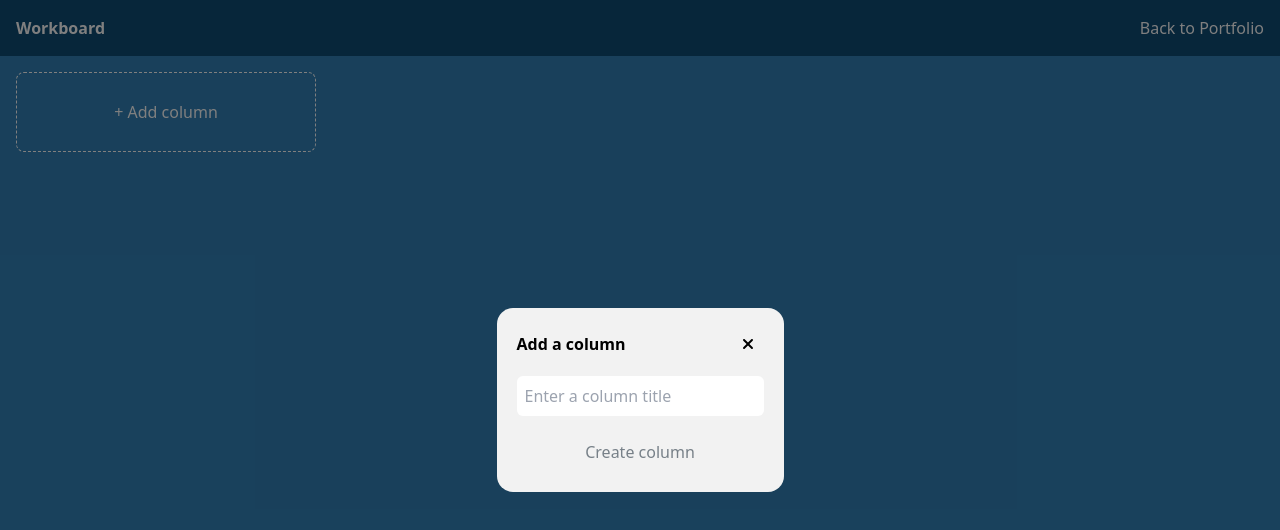
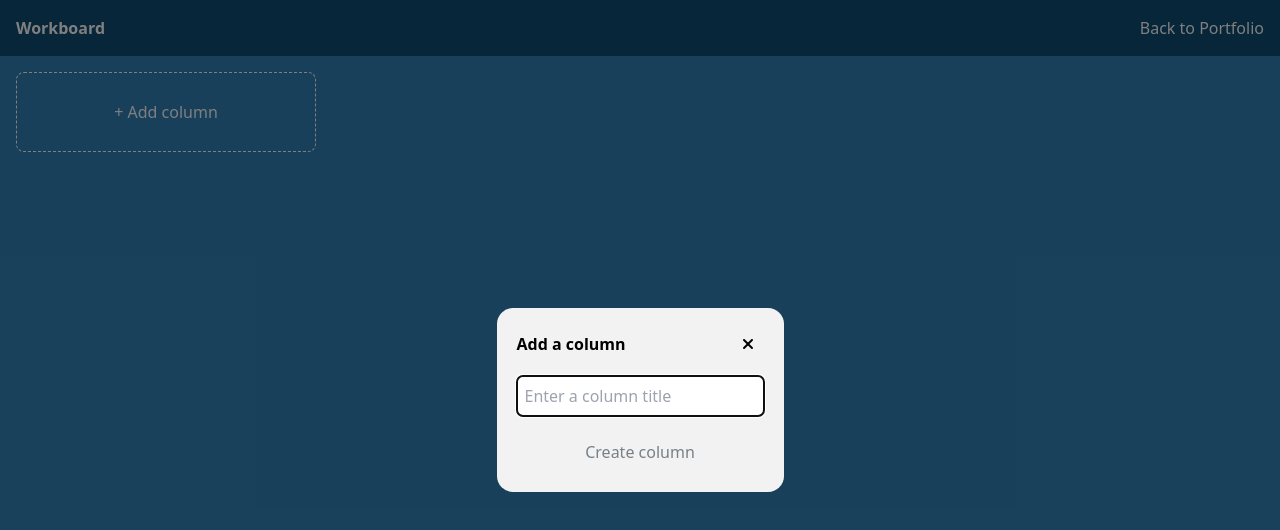
Before and after one commit to Cody06/Portfolio, a Next.js app: page /workboard in a window 1280 px wide. Both pictures are taken after a click on the button "+ Add column". Shown: the top 530 px of the page. Built offline with nearby package versions, Linux system fonts and the light colour scheme.

Commit message:
Update CreateColumnModal

```diff
--- a/src/components/Workboard/CreateColumnModal.tsx
+++ b/src/components/Workboard/CreateColumnModal.tsx
@@ -4,26 +4,31 @@ import ModalBody from '../Modal/ModalBody';
 
 interface Props {
     isOpen: boolean;
-    onCreateColumn: (colName: string) => void;
+    onCreateColumn: (colTitle: string) => void;
     requestClose: () => void;
 }
 
 const CreateColumnModal: React.FC<Props> = ({ isOpen, onCreateColumn, requestClose }) => {
-    const [colName, setColName] = useState('');
+    const [title, setTitle] = useState('');
+    const disabled = title.length === 0;
 
-    const handleChange = (ev: React.ChangeEvent<HTMLInputElement>) => setColName(ev.target.value);
+    const handleChange = (ev: React.ChangeEvent<HTMLInputElement>) => setTitle(ev.target.value);
 
-    const disabled = colName.length === 0;
+    const clearInputAndClose = () => {
+        setTitle('');
+        requestClose();
+    };
 
     return (
-        <Modal isOpen={isOpen} title="Add a column" requestClose={requestClose}>
+        <Modal isOpen={isOpen} title="Add a column" requestClose={clearInputAndClose}>
             <ModalBody>
                 <div className="flex flex-col items-center gap-y-4">
                     <input
+                        autoFocus
                         type="text"
                         className="p-2 rounded-md"
                         placeholder="Enter a column title"
-                        value={colName}
+                        value={title}
                         onChange={handleChange}
                     />
                     <button
@@ -35,9 +40,8 @@ const CreateColumnModal: React.FC<Props> = ({ isOpen, onCreateColumn, requestClo
                             } `}
                         disabled={disabled}
                         onClick={() => {
-                            onCreateColumn(colName);
-                            setColName('');
-                            requestClose();
+                            onCreateColumn(title);
+                            clearInputAndClose();
                         }}
                     >
                         Create column
```
